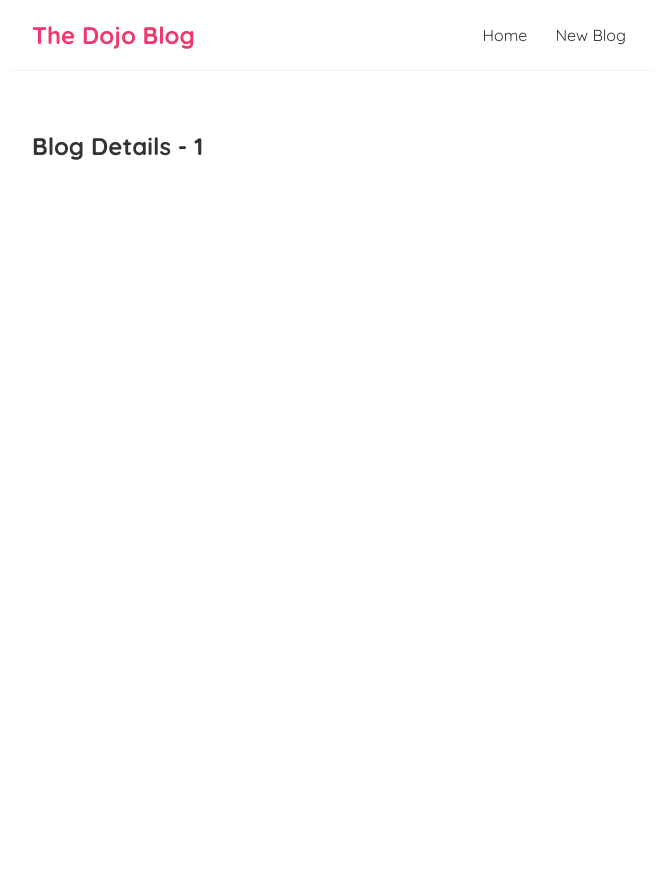
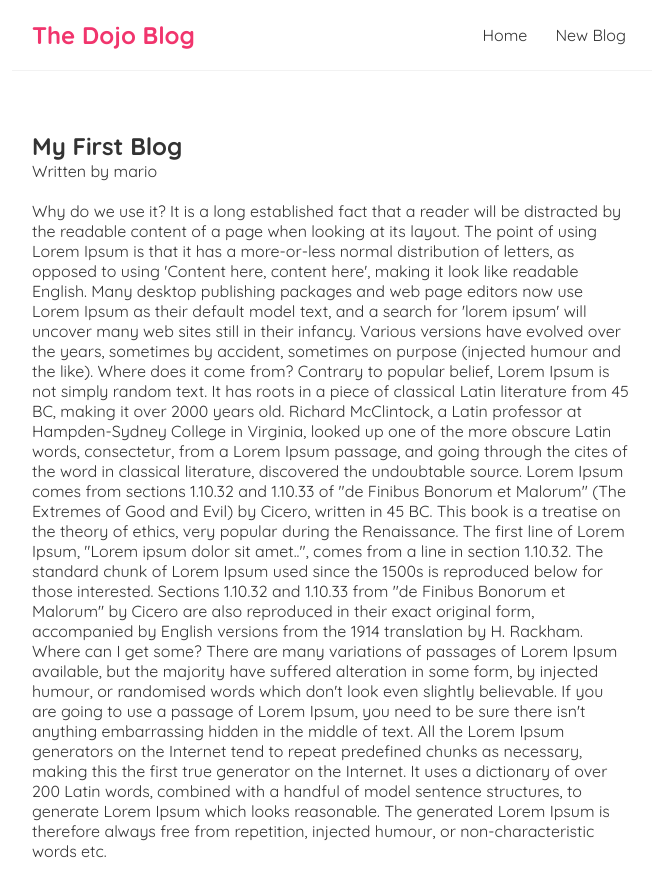
Before and after one commit to An7One/tutorial-reactjs-dojo-blog, a React (Create React App) app: page /blogs/1 in a window 1280 px wide. Shown: the top 896 px of the page, without its empty margins (308-967 px from the left). Before the commit the page ends 800 px from the top, so only its background shows below. Built offline with nearby package versions, Linux system fonts and the light colour scheme; data requests are answered from the project's data file.

Commit message:
tutorial: reusing custom hooks
module 26

```diff
--- a/src/BlogDetails.js
+++ b/src/BlogDetails.js
@@ -1,11 +1,25 @@
 import { useParams } from "react-router-dom";
+import useFetch from "./useFetch";
 
 const BlogDetails = () => {
   const { id } = useParams();
+  const {
+    data: blog,
+    isPending,
+    error,
+  } = useFetch("http://localhost:8000/blogs/" + id);
 
   return (
     <div className="blog-details">
-      <h2>Blog Details - {id}</h2>
+      {isPending && <div>Loading...</div>}
+      {error && <div>{error}</div>}
+      {blog && (
+        <article>
+          <h2>{blog.title}</h2>
+          <p>Written by {blog.author}</p>
+          <div>{blog.body}</div>
+        </article>
+      )}
     </div>
   );
 };
--- a/src/index.css
+++ b/src/index.css
@@ -50,3 +50,21 @@
 .blog-preview a {
   text-decoration: none;
 }
+* blog details page */ .blog-details h2 {
+  font-size: 20px;
+  color: #f1356d;
+  margin-bottom: 10px;
+}
+
+.blog-details div {
+  margin: 20px 0;
+}
+
+.blog-details button {
+  background: #f1356d;
+  color: #fff;
+  border: 0;
+  padding: 8px;
+  border-radius: 8px;
+  cursor: pointer;
+}
```
